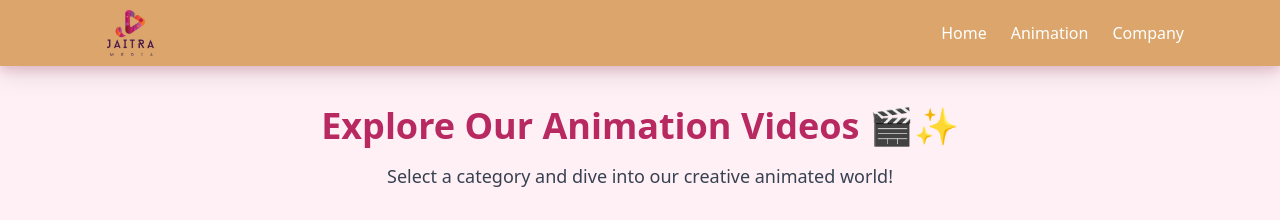
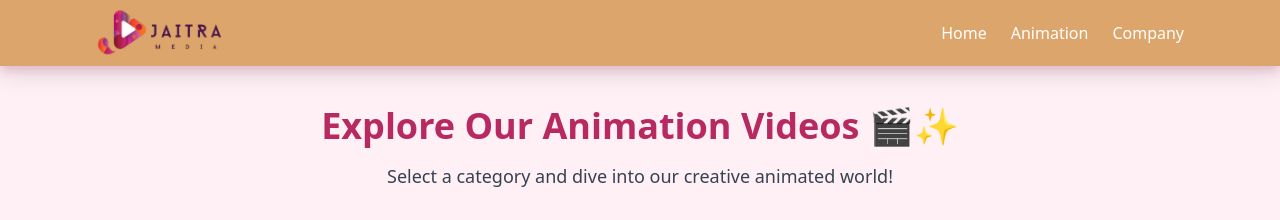
Before and after one commit to siva-doodi/jaithra, a plain HTML site: page animation.html in a window 1280 px wide. Shown: the top 220 px of the page. Drawn offline with nearby package versions, Linux system fonts and the light colour scheme.

Commit message:
Update animation.html

```diff
--- a/animation.html
+++ b/animation.html
@@ -24,7 +24,7 @@
         <div class="flex justify-between max-w-7xl mx-auto items-center py-2 px-4 md:px-0 relative">
             <div class="nav_logo">
                 <a href="https://siva-doodi.github.io/jaithra/index.html">
-                    <img alt="Logo" src="https://siva-doodi.github.io/jaithra/Jaitra.jpg" class="h-[50px] object-contain" />
+                    <img alt="Logo" src="https://siva-doodi.github.io/jaithra/Jaithralogo.jpg" class="h-[50px] object-contain" />
                 </a>
             </div>
             <nav>
```
